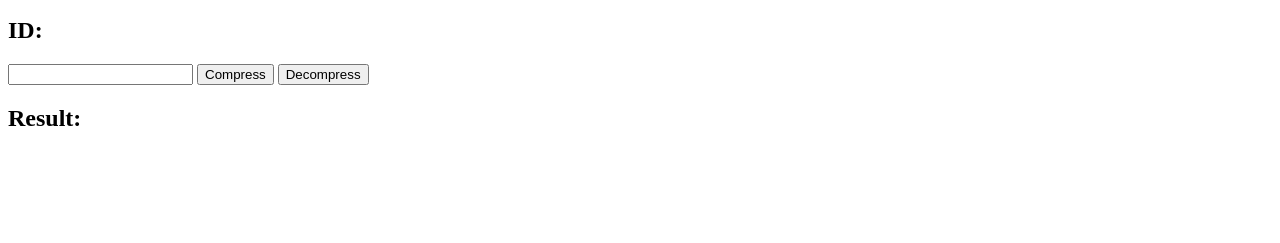
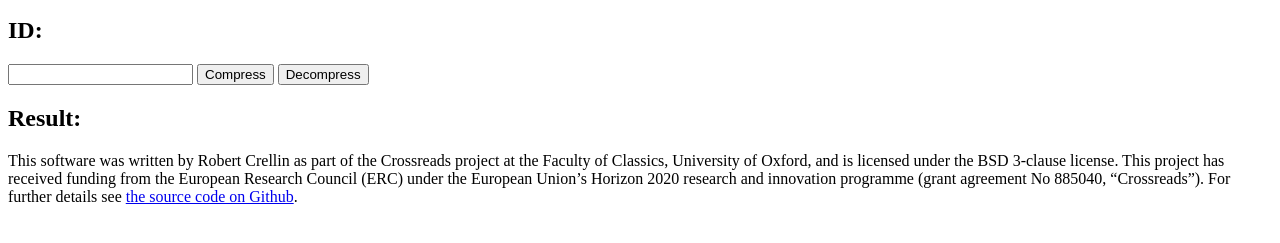
Before and after one commit to rsdc2/ISicID, a website: page index.html in a window 1280 px wide. Shown: the part 119-362 px from the top of the page. Drawn offline with Linux system fonts and the light colour scheme.

Commit message:
Add license to pages page

```diff
--- a/index.html
+++ b/index.html
@@ -21,6 +21,15 @@
     <h2>Result:</h2>
     <p id="result"></p>
     <script src="./index.js"></script>
+
+    <footer>
+        <div class="section title">
+        </div>
+        <div class="footer">
+            <p>This software was written by Robert Crellin as part of the Crossreads project at the Faculty of Classics, University of Oxford, and is licensed under the BSD 3-clause license. This project has received funding from the European Research Council (ERC) under the European Union’s Horizon 2020 research and innovation programme (grant agreement No 885040, “Crossreads”). For further details see <a href="https://github.com/rsdc2/ISicID" target="_blank">the source code on Github</a>.</p>
+        </div>
+    </footer>
+
   </body>
 
 </html>
```
